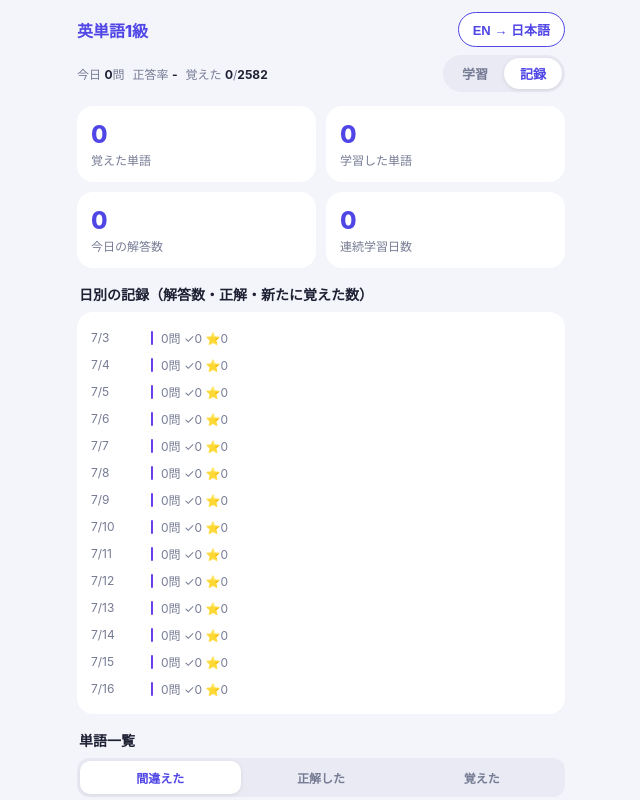
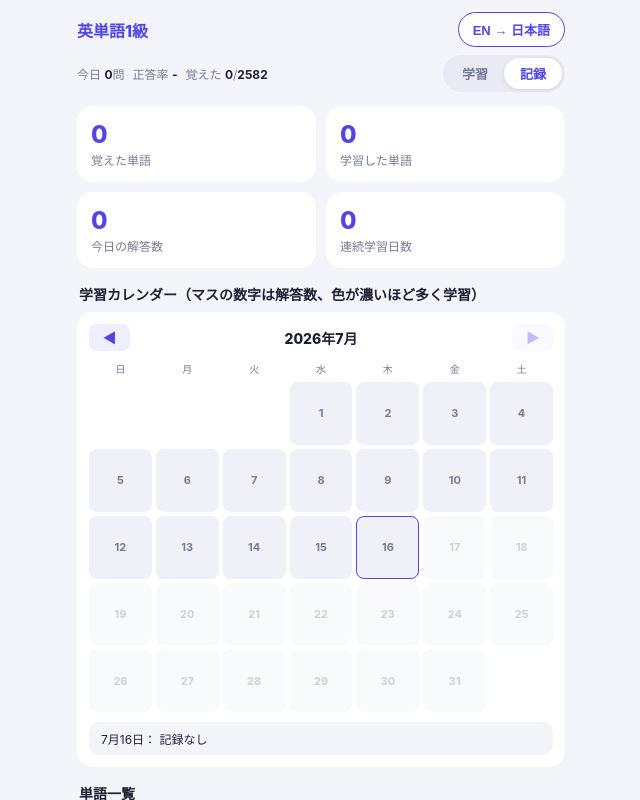
Before and after one commit to zuno1000/tango, a plain HTML site: page index.html in a window 1280 px wide. Both pictures are taken after a click on the button "記録". Shown: the whole page, without its empty margins (319-959 px from the left). Drawn offline with Linux system fonts and the light colour scheme.

Commit message:
Add files via upload

```diff
--- a/index.html
+++ b/index.html
@@ -106,9 +106,9 @@ main{flex:1; min-height:0}
   font-size:12px; color:var(--sub); border:1px solid var(--line);
   border-radius:8px; padding:2px 10px;
 }
-/* 次へ: パネルの右半分（画面中央〜右端）を占める大ボタン */
+/* 次へ: パネル幅の約2/3（正誤・品詞表示のすぐ右〜右端）を占める大ボタン */
 #nextBtn{
-  flex:0 0 50%; align-self:stretch;
+  flex:0 0 66%; align-self:stretch;
   border:none; border-radius:14px;
   background:linear-gradient(135deg,var(--accent),var(--accent2));
   color:#fff; font-size:18px; font-weight:800; cursor:pointer;
@@ -120,11 +120,31 @@ main{flex:1; min-height:0}
 .scard .num{font-size:24px; font-weight:800; color:var(--accent)}
 .scard .lbl{font-size:12px; color:var(--sub); margin-top:2px}
 h2{font-size:14px; margin:16px 2px 8px; color:var(--ink)}
-.hist{background:var(--card); border-radius:16px; padding:12px 14px}
-.hrow{display:flex; align-items:center; gap:8px; padding:5px 0; font-size:12px}
-.hrow .d{width:52px; color:var(--sub)}
-.hrow .bar{height:14px; border-radius:7px; background:linear-gradient(90deg,var(--accent),var(--accent2)); min-width:2px}
-.hrow .v{color:var(--sub); white-space:nowrap}
+/* ---- 学習カレンダー ---- */
+.cal{background:var(--card); border-radius:16px; padding:12px}
+.cal-head{display:flex; justify-content:space-between; align-items:center; margin-bottom:8px}
+.cal-head button{
+  border:none; background:#eef; color:var(--accent); border-radius:8px;
+  padding:4px 14px; font-weight:700; font-size:13px; cursor:pointer;
+}
+#calTitle{font-weight:800; font-size:14px}
+.cal-grid{display:grid; grid-template-columns:repeat(7,1fr); gap:4px}
+.cal-dow{text-align:center; font-size:10px; color:var(--sub); padding:2px 0}
+.cal-cell{
+  aspect-ratio:1; border-radius:8px; cursor:pointer;
+  display:flex; flex-direction:column; align-items:center; justify-content:center;
+  border:1.5px solid transparent; min-height:0;
+}
+.cal-cell .d{font-size:11px; font-weight:700}
+.cal-cell .c{font-size:9px; opacity:.85}
+.cal-cell.lv0{background:#f0f1f8; color:var(--sub)}
+.cal-cell.lv1{background:#dfe2fb; color:var(--ink)}
+.cal-cell.lv2{background:#bcc2f5; color:var(--ink)}
+.cal-cell.lv3{background:#8d95ec; color:#fff}
+.cal-cell.lv4{background:#5b63e0; color:#fff}
+.cal-cell.sel{border-color:var(--accent)}
+.cal-cell.future{opacity:.35; cursor:default}
+.cal-detail{margin-top:10px; font-size:12px; background:#f4f5fb; border-radius:10px; padding:8px 12px}
 .seg{display:flex; background:#e9eaf4; border-radius:12px; padding:3px; margin-bottom:10px}
 .seg button{
   flex:1; border:none; background:none; border-radius:10px; padding:8px 0;
@@ -184,8 +204,16 @@ h2{font-size:14px; margin:16px 2px 8px; color:var(--ink)}
     <div class="scard"><div class="num" id="sToday">0</div><div class="lbl">今日の解答数</div></div>
     <div class="scard"><div class="num" id="sStreak">0</div><div class="lbl">連続学習日数</div></div>
   </div>
-  <h2>日別の記録（解答数・正解・新たに覚えた数）</h2>
-  <div class="hist" id="hist"></div>
+  <h2>学習カレンダー（マスの数字は解答数、色が濃いほど多く学習）</h2>
+  <div class="cal">
+    <div class="cal-head">
+      <button id="calPrev">◀</button>
+      <span id="calTitle"></span>
+      <button id="calNext">▶</button>
+    </div>
+    <div class="cal-grid" id="calGrid"></div>
+    <div class="cal-detail" id="calDetail"></div>
+  </div>
   <h2>単語一覧</h2>
   <div class="seg">
     <button data-l="wrong" class="active">間違えた</button>
@@ -373,25 +401,60 @@ function renderStats(){
     else break;
   }
   $("sStreak").textContent=streak;
-  // 日別履歴（直近14日）
-  const hist=$("hist"); hist.innerHTML="";
-  let max=1; const rows=[];
-  for(let i=13;i>=0;i--){
-    const dt=new Date(t.getFullYear(),t.getMonth(),t.getDate()-i);
-    const k=dt.getFullYear()+"-"+String(dt.getMonth()+1).padStart(2,"0")+"-"+String(dt.getDate()).padStart(2,"0");
-    const r=S.days[k]||{a:0,c:0,m:0};
-    max=Math.max(max,r.a);
-    rows.push({label:(dt.getMonth()+1)+"/"+dt.getDate(), r});
-  }
-  rows.forEach(({label,r})=>{
-    const div=document.createElement("div"); div.className="hrow";
-    div.innerHTML='<span class="d">'+label+'</span>'+
-      '<span class="bar" style="width:'+Math.round(100*r.a/max)+'%"></span>'+
-      '<span class="v">'+r.a+'問 ✓'+r.c+' ⭐'+r.m+'</span>';
-    hist.appendChild(div);
-  });
+  // カレンダーは記録画面を開くたびに当月へリセット
+  calYM={y:t.getFullYear(), m:t.getMonth()}; calSel=null;
+  renderCal();
   renderList();
 }
+
+/* ================= 学習カレンダー ================= */
+let calYM=null, calSel=null;
+function ymdKey(y,m,d){ return y+"-"+String(m+1).padStart(2,"0")+"-"+String(d).padStart(2,"0"); }
+function renderCal(){
+  const {y,m}=calYM;
+  const now=new Date();
+  const curYM=now.getFullYear()*12+now.getMonth(), showYM=y*12+m;
+  $("calTitle").textContent=y+"年"+(m+1)+"月";
+  $("calNext").style.opacity = showYM>=curYM? "0.35" : "1";
+  const days=new Date(y,m+1,0).getDate();
+  const startDow=new Date(y,m,1).getDay();
+  let max=1;
+  for(let d=1;d<=days;d++){ const r=S.days[ymdKey(y,m,d)]; if(r&&r.a>max) max=r.a; }
+  const grid=$("calGrid"); grid.innerHTML="";
+  ["日","月","火","水","木","金","土"].forEach(w=>{
+    const e=document.createElement("div"); e.className="cal-dow"; e.textContent=w; grid.appendChild(e);
+  });
+  for(let i=0;i<startDow;i++) grid.appendChild(document.createElement("div"));
+  if(calSel===null && showYM===curYM) calSel=now.getDate();
+  for(let d=1;d<=days;d++){
+    const r=S.days[ymdKey(y,m,d)];
+    const future = showYM===curYM && d>now.getDate();
+    let lv=0;
+    if(r&&r.a>0) lv=Math.max(1, Math.ceil(4*r.a/max));
+    const cell=document.createElement("div");
+    cell.className="cal-cell lv"+lv+(d===calSel?" sel":"")+(future?" future":"");
+    cell.innerHTML='<span class="d">'+d+'</span>'+(r&&r.a? '<span class="c">'+r.a+'</span>':'');
+    if(!future) cell.onclick=()=>{ calSel=d; renderCal(); };
+    grid.appendChild(cell);
+  }
+  const det=$("calDetail");
+  if(calSel!==null){
+    const r=S.days[ymdKey(y,m,calSel)];
+    det.textContent=(m+1)+"月"+calSel+"日： "+(r&&r.a? r.a+"問解答 ／ 正解 "+r.c+" ／ 新たに覚えた単語 "+r.m : "記録なし");
+  } else {
+    det.textContent="日付をタップすると詳細を表示します";
+  }
+}
+$("calPrev").onclick=()=>{
+  calYM.m--; if(calYM.m<0){ calYM.m=11; calYM.y--; }
+  calSel=null; renderCal();
+};
+$("calNext").onclick=()=>{
+  const now=new Date();
+  if(calYM.y*12+calYM.m >= now.getFullYear()*12+now.getMonth()) return; // 未来の月へは進めない
+  calYM.m++; if(calYM.m>11){ calYM.m=0; calYM.y++; }
+  calSel=null; renderCal();
+};
 function renderList(){
   const box=$("wlist"); box.innerHTML="";
   let items=[];
```
